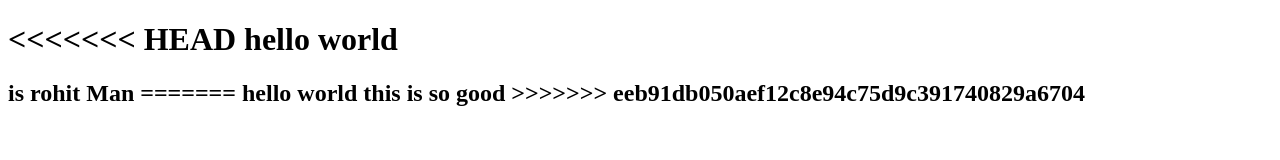
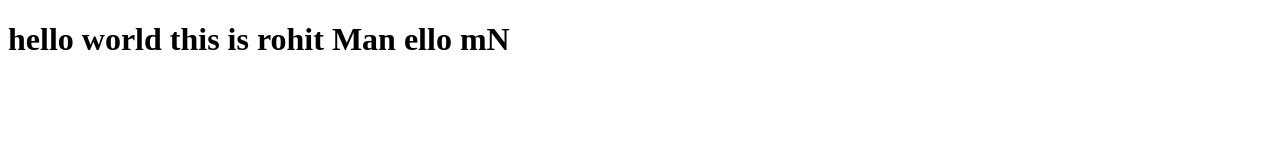
Before and after one commit to Rohitkumar22/web-programming-, a plain HTML site: page index.html in a window 1280 px wide. Drawn offline with Linux system fonts and the light colour scheme.

Commit message:
ulta seedha

```diff
--- a/index.html
+++ b/index.html
@@ -7,12 +7,9 @@ my wesite
 </head>
 <body>
 <h1 >
-<<<<<<< HEAD
-hello world<h1>
-<h2> is rohit Man
-=======
-hello world this is so good
->>>>>>> eeb91db050aef12c8e94c75d9c391740829a6704
+hello world
+this is rohit Man ello mN
+
 </h1>
 </body>
 </html>
```
